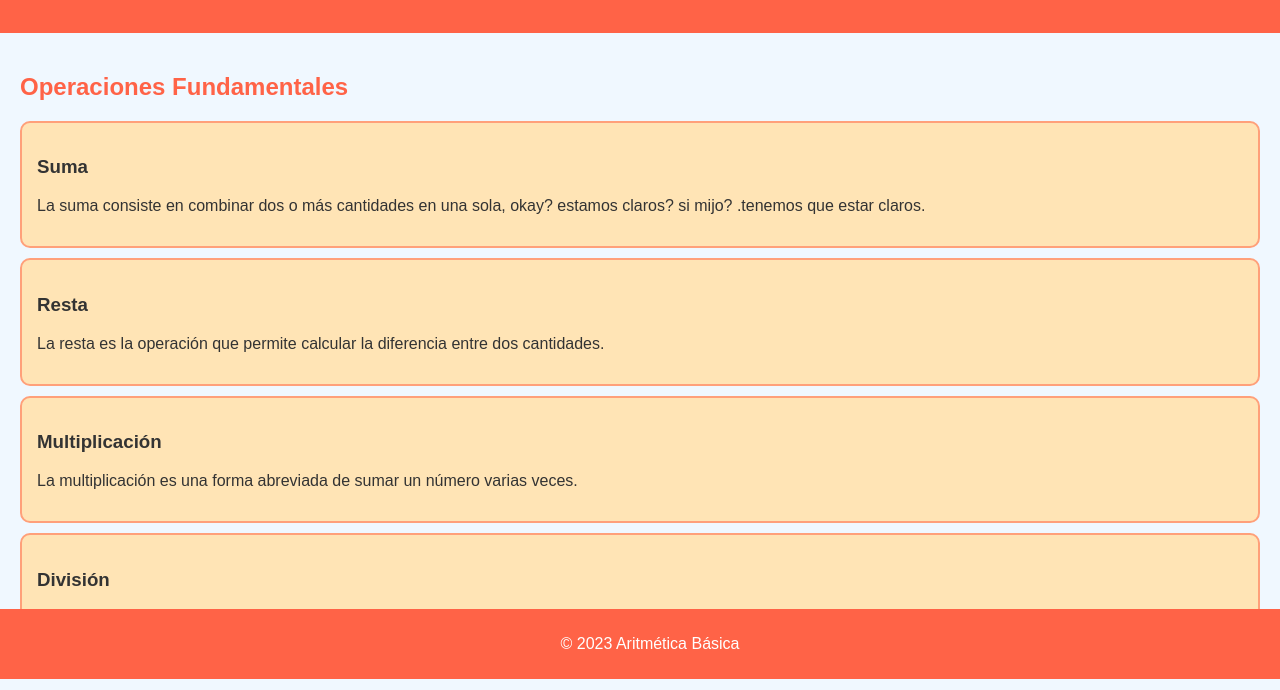
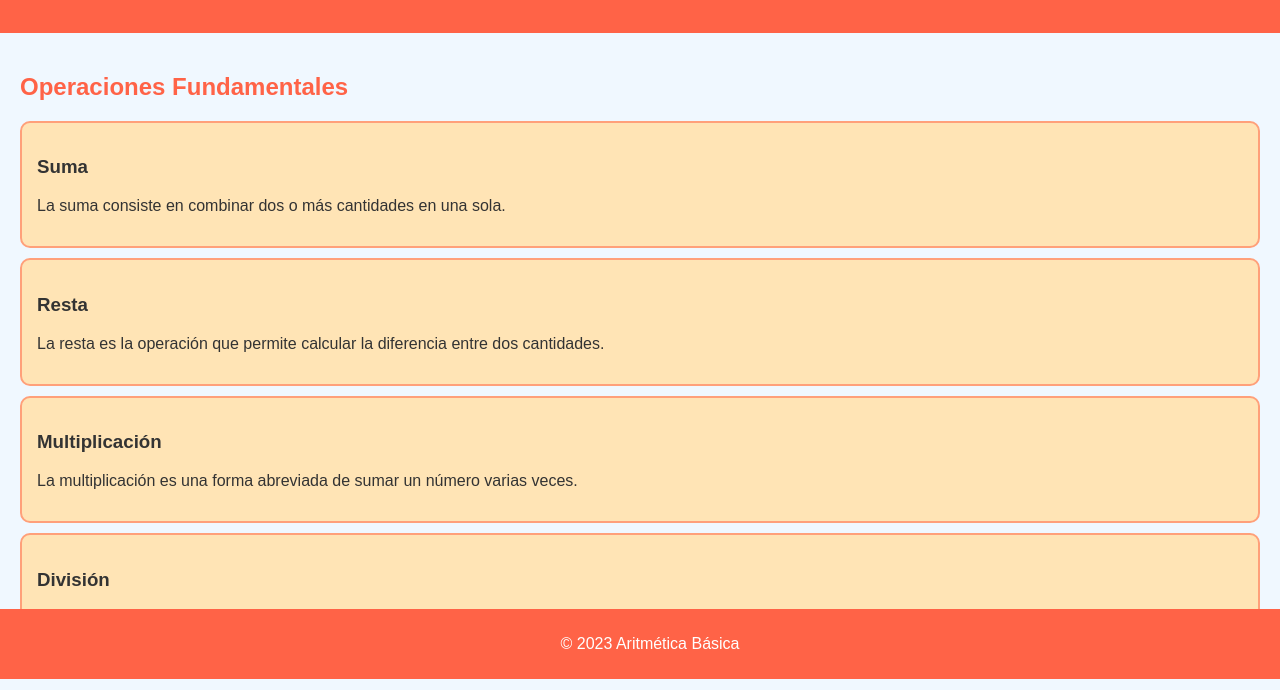
Before and after one commit to Deadwxr/aritmetica, a plain HTML site: page index.html in a window 1280 px wide. Shown: the part 121-811 px from the top of the page. Drawn offline with Linux system fonts and the light colour scheme.

Commit message:
deploy nuevo

```diff
--- a/index.html
+++ b/index.html
@@ -51,7 +51,7 @@
         <h2>Operaciones Fundamentales</h2>
         <div class="operation">
             <h3>Suma</h3>
-            <p>La suma consiste en combinar dos o más cantidades en una sola, okay? estamos claros? si mijo? .tenemos que estar claros.</p>
+            <p>La suma consiste en combinar dos o más cantidades en una sola.</p>
         </div>
         <div class="operation">
             <h3>Resta</h3>
```
